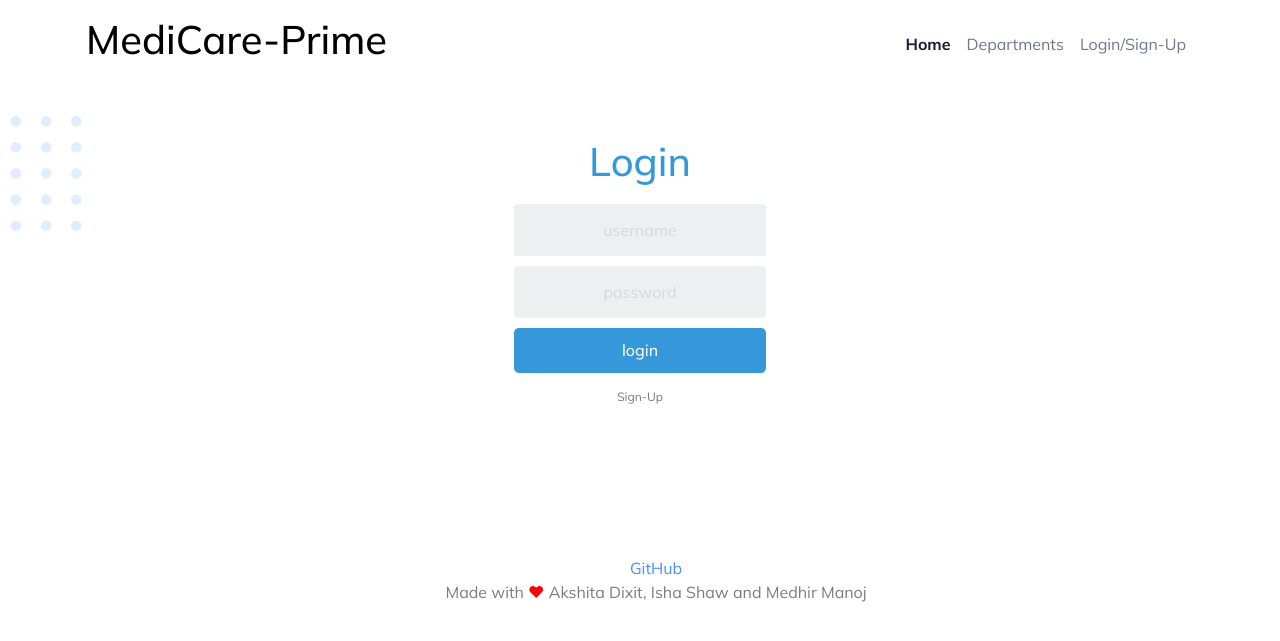
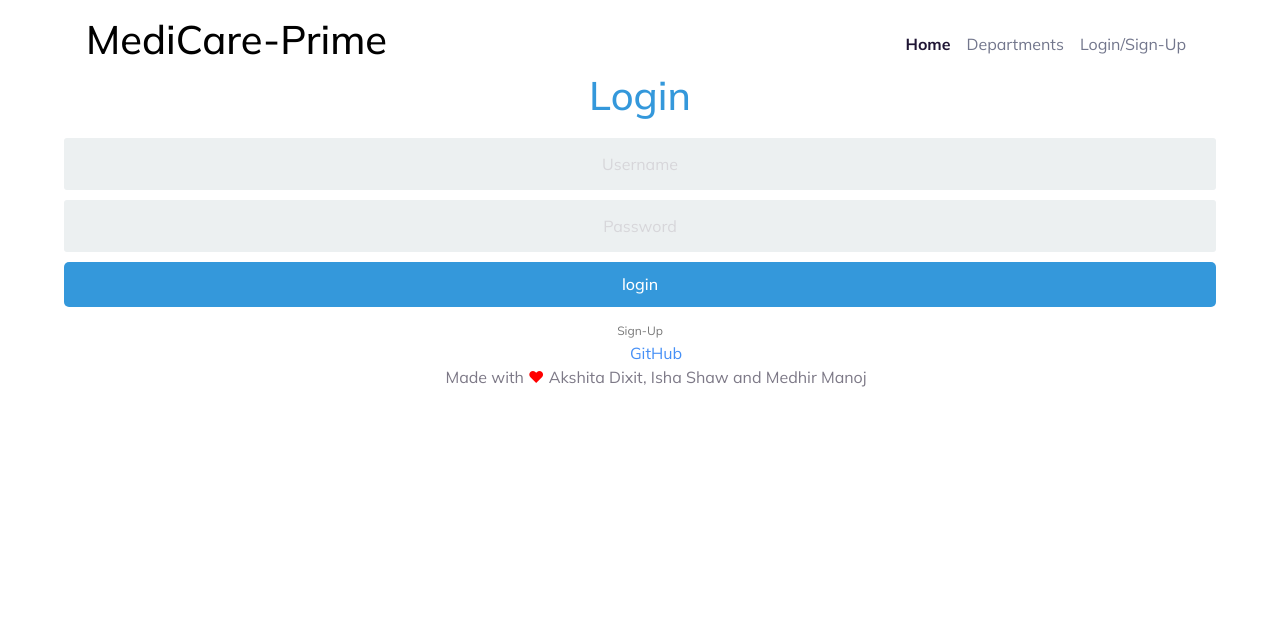
Before and after one commit to IIITKalyaniFOSC/MediCare-Prime, a Flask app: page /login in a window 1280 px wide. Shown: the top 641 px of the page. Run offline with Flask 2, Linux system fonts and the light colour scheme; some libraries are stand-ins or nearby versions.

Commit message:
Update login.html

```diff
--- a/templates/login.html
+++ b/templates/login.html
@@ -35,11 +35,6 @@
 
 
   <body>
-
-    <!-- ===============================================-->
-    <!--    Main Content-->
-    <!-- ===============================================-->
-    <main class="main" id="top">
 <nav class="navbar navbar-expand-lg navbar-light fixed-top py-3" data-navbar-on-scroll="data-navbar-on-scroll">
         <div class="container"><a class="navbar-brand d-flex align-items-center fw-bold fs-2" href="#">
           <!--<img class="d-inline-block me-3" src="assets/img/MEDICARE.gif" alt="" height="10%" width="15%"/>--><h1>MediCare-Prime</h1></a>
@@ -54,44 +49,22 @@
           </div>
         </div>
       </nav>
-      <section class="py-0">
-        <div class="bg-holder" style="background-image:url(../static/img/illustrations/dot.png);background-position:left;background-size:auto;margin-top:-105px;">
-        </div>
+      <div class = "login-page">
+            <div class="form">
+                <br><br><br>
+                <h1 class="login-h">Login</h1>
 
-
-        <div class="login-container">
-			<h1 class="login-h">Login</h1>
-		<form action="#" method="POST">
-			<input type="text" placeholder="username" class="field">
-			<input type="password" placeholder="password" class="field">
+                <form class="login">
+                    <input type ="text" placeholder="Username" class="field"/>
+                    <input type ="text" placeholder="Password" class="field"/>
                     <input type="submit" value="login" class="btn">
                 </form>
         <div class="pass-link">
             <a href="{{ url_for('signup') }}" >Sign-Up</a>
         </div>
             </div>
+        </div>
 
-
-
-
-      <!-- ============================================-->
-      <!-- <section> begin ============================-->
-
-      <!-- <section> close ============================-->
-      <!-- ============================================-->
-
-
-    </main>
-    <!-- ===============================================-->
-    <!--    End of Main Content-->
-    <!-- ===============================================-->
-
-
-
-
-    <!-- ===============================================-->
-    <!--    JavaScripts-->
-    <!-- ===============================================-->
     <script src="../static/js/popper.min.js"></script>
     <script src="../static/jsbootstrap.min.js"></script>
     <script src="../static/js/is.min.js"></script>
```
Lines whose indentation alone changed are shown as unchanged.
